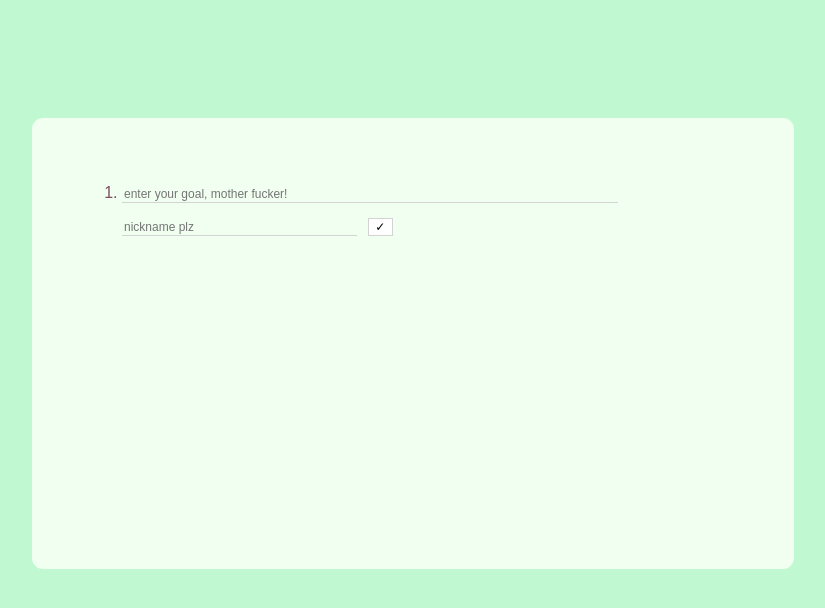
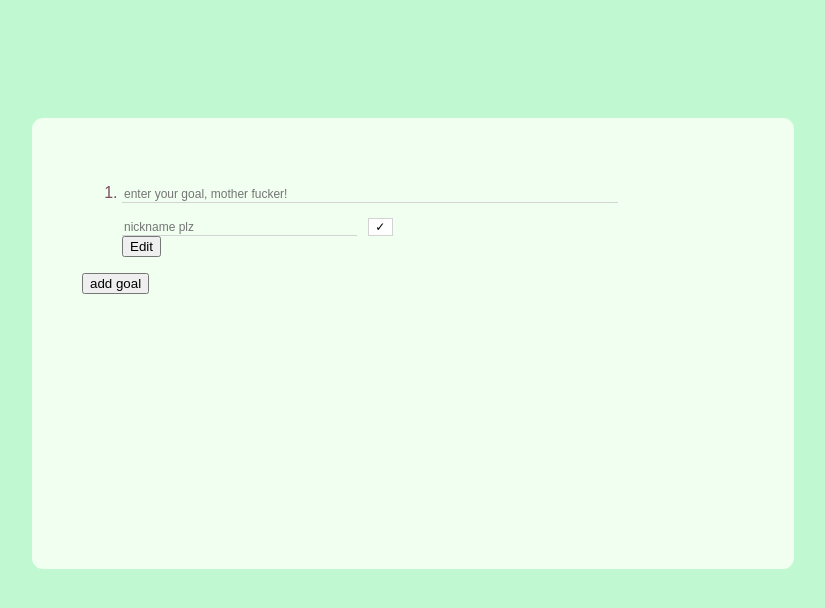
Before and after one commit to ranjanbuilds/optimist, a React (Create React App) app: page /goals in a window 1280 px wide. Shown: the top 608 px of the page, without its empty margins (227-1052 px from the left). Built offline with nearby package versions, Linux system fonts and the light colour scheme.

Commit message:
can add goals now, iterating over array in jsx

```diff
--- a/src/Goals.js
+++ b/src/Goals.js
@@ -4,30 +4,31 @@ class Goals extends React.Component {
     constructor(props) {
         super(props);
         this.state = {
-            goals: {
-                goal_1: {
+            goals: [
+                {
                     goal: "",
                     nickname: "",
                     open: true
                 }
-            }
+            ]
         }
         // This binding is necessary to make `this` work in the callback
         this.handleEdit = this.handleEdit.bind(this);
         this.handleChange = this.handleChange.bind(this);
         this.handleSubmit = this.handleSubmit.bind(this);
+        this.handleAddGoal = this.handleAddGoal.bind(this);
     }
 
     handleEdit() {
         let open = true;
 
         this.setState({
-            goals: {
-                goal_1: {
-                    ...this.state.goals.goal_1,
+            goals: [
+                {
+                    ...this.state.goals[0],
                     open
                 }
-            }
+            ]
         });
     }
 
@@ -39,22 +40,36 @@ class Goals extends React.Component {
             let nickname = e.target.value;
 
             goal_1 = {
-                ...this.state.goals.goal_1,
+                ...this.state.goals[0],
                 nickname
             }
         } else {
             let goal = e.target.value;
 
             goal_1 = {
-                ...this.state.goals.goal_1,
+                ...this.state.goals[0],
                 goal
             }
         }
 
         this.setState({
-            goals: {
+            goals: [
                 goal_1
-            }
+            ]
+        });
+    }
+
+    handleAddGoal() {
+        let defaultGoal = [{
+            goal: "",
+            nickname: "",
+            open: true
+        }];
+
+        let newGoals = [...this.state.goals, ...defaultGoal]
+
+        this.setState({
+            goals: newGoals
         });
     }
 
@@ -62,58 +77,54 @@ class Goals extends React.Component {
         e.preventDefault();
         const { _goal1, _nickName1 } = this.refs;
         this.setState({
-            goals: {
-                goal_1: {
+            goals: [
+                {
                     goal: _goal1.value,
                     nickname: _nickName1.value,
                     open: false
                 }
-            }
+            ]
         });
     }
 
     render() {
-        const { goal, nickname, open } = this.state.goals.goal_1;
-        let goalOneInput;
-        let goalOneSummary;
-
-        if(open) {
-            goalOneInput =
-                <form onSubmit={this.handleSubmit}>
-                    <input
-                        ref="_goal1"
-                        type="text"
-                        name="goal"
-                        placeholder="enter your goal, mother fucker!"
-                        value={goal}
-                        onChange={this.handleChange}
-                    />
-                    <div className="nickNameContainer nickNameContainer1">
-                        <input
-                            ref="_nickName1"
-                            type="text"
-                            name="goalNickname"
-                            className="nickName nickName1"
-                            placeholder="nickname plz"
-                            value={nickname}
-                            onChange={this.handleChange}
-                        />
-                        <input type="submit" value="✓"/>
-                    </div>
-                </form>;
-        } else {
-            goalOneSummary = <div className="goalSummary">{goal}<button onClick={this.handleEdit}>Edit</button></div>;
-        }
 
         return (
             <div className="optimistApp">
                 <div className="Goals">
                     <ol>
-                        <li>
-                            {goalOneInput}
-                            {goalOneSummary}
-                        </li>
+                        {this.state.goals.map((goal, i) =>
+                            <li key={i}>
+                                <form onSubmit={this.handleSubmit}>
+                                    <input
+                                        ref={`_goal${i}`}
+                                        type="text"
+                                        name="goal"
+                                        placeholder="enter your goal, mother fucker!"
+                                        value={goal.goal}
+                                        onChange={this.handleChange}
+                                    />
+                                    <div className="nickNameContainer nickNameContainer1">
+                                        <input
+                                            ref={`_nickName${i}`}
+                                            type="text"
+                                            name="goalNickname"
+                                            className="nickName nickName1"
+                                            placeholder="nickname plz"
+                                            value={goal.nickname}
+                                            onChange={this.handleChange}
+                                        />
+                                        <input type="submit" value="✓"/>
+                                    </div>
+                                </form>
+
+                                <div className="goalSummary">{goal.goal}
+                                    <button onClick={this.handleEdit}>Edit</button>
+                                </div>
+                            </li>
+                        )}
                     </ol>
+                    <button onClick={this.handleAddGoal}>add goal</button>
                 </div>
             </div>
         );
@@ -129,3 +140,31 @@ Goals.defaultProps = {
 }
 
 export default Goals;
+
+
+// how do I loop over something in the stache?
+    // this.props.items.map((ingredient, i) =>
+    //     React.createElement("li", { key: i }, ingredient)
+    // ) // but this isn't using jsx
+
+    // <ul>
+    //     {this.props.ingredients.map((ingredient, i) =>
+    //         <li key={i}>{ingredient}</li>
+    //     )}
+    // </ul>
+
+// binding this to all the event handlers?
+// creating small, stateless components to handle things
+// simpilar way to modify state?
+
+// higher order functions
+
+//     - currying
+//     - recursion -> used instead of loops but not optimal for all js engines
+//     - composition -> chaining small, pure functions
+
+// react components
+
+//     - react.createClass({}) or class componentName extends React.Component
+//     - stateless components are just functions that take properties and return dom elements, no functionality
+//         - const componentName = ({items}) =>z
```
